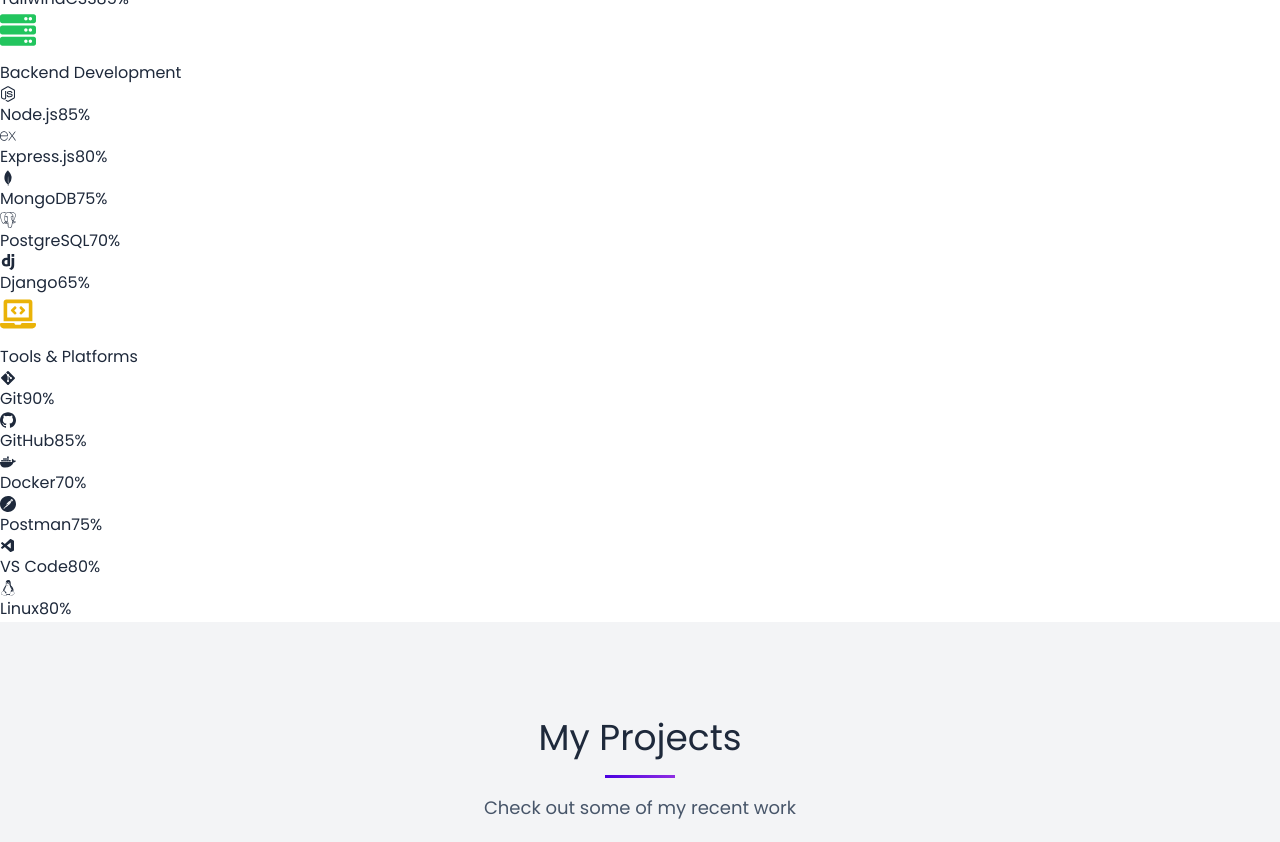
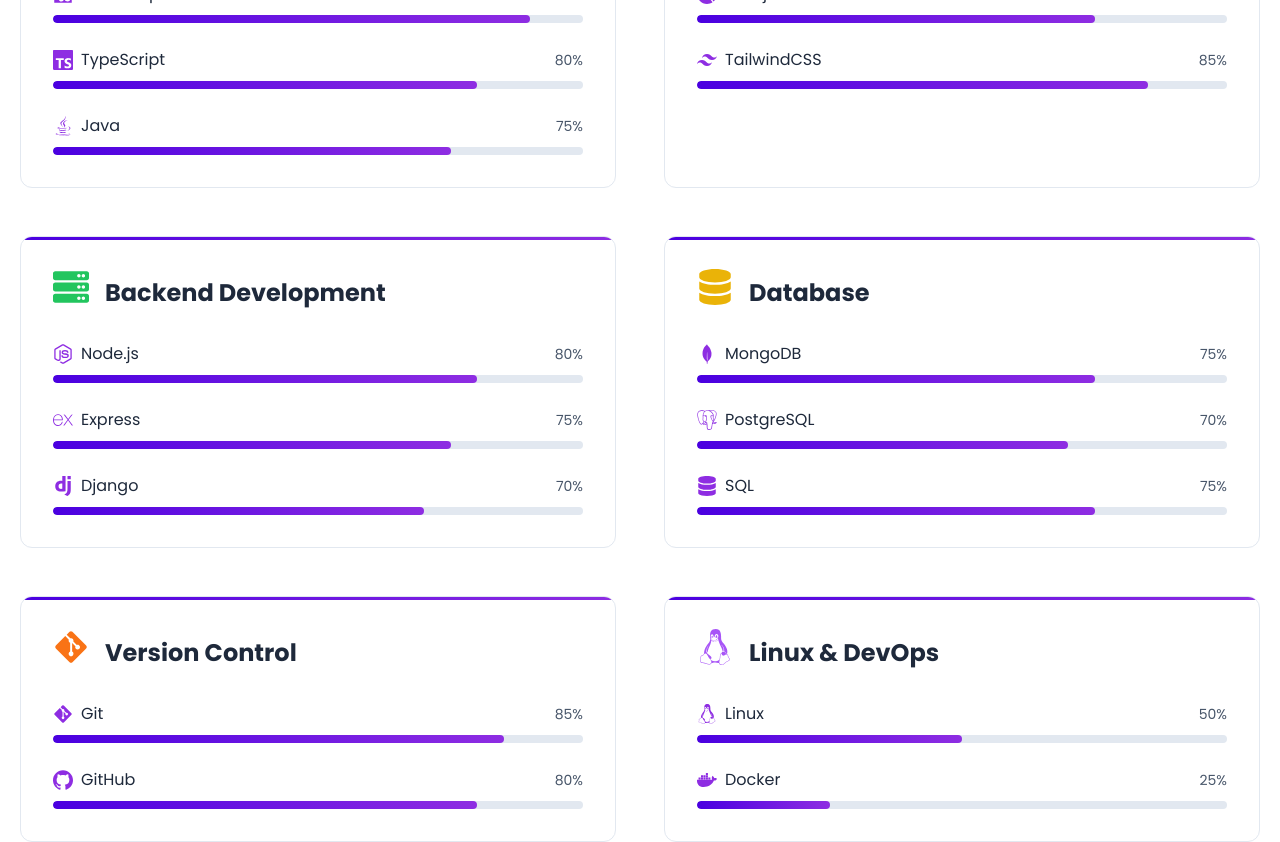
Before and after one commit to SjxSubham/sjxPortfolio, a React (Vite) app: page / in a window 1280 px wide. Shown: the part 2300-3142 px from the top of the page. Built offline with nearby package versions, Linux system fonts and the light colour scheme.

Commit message:
Refactor Skills component to enhance structure and add new skill categories

```diff
--- a/src/components/Skills.jsx
+++ b/src/components/Skills.jsx
@@ -1,7 +1,7 @@
 import { FaHtml5, FaCss3Alt, FaJs, FaReact, FaNodeJs, FaDatabase, FaPython, FaGitAlt, FaJava, FaCuttlefish,
          FaCode, FaLaptopCode, FaServer, FaLinux, FaDesktop, FaDocker } from 'react-icons/fa';
 import { SiTypescript, SiMongodb, SiExpress, SiCplusplus, SiNextdotjs, SiTailwindcss, SiDjango, SiPostgresql,
-  SiGithub, SiPostman } from 'react-icons/si';
+         SiGithub, SiUbuntu, SiPostman } from 'react-icons/si';
 import { VscVscode } from "react-icons/vsc";
 
 const Skills = () => {
@@ -36,48 +36,96 @@ id: "backend",
       name: "Backend Development",
       icon: <FaServer className="text-4xl mb-3 text-green-500" />,
       skills: [
- { name: 'Node.js', icon: <FaNodeJs />, level: 85 },
- { name: 'Express.js', icon: <SiExpress />, level: 80 },
+        { name: 'Node.js', icon: <FaNodeJs />, level: 80 },
+        { name: 'Express', icon: <SiExpress />, level: 75 },
+        { name: 'Django', icon: <SiDjango />, level: 70 },
+      ]
+    },
+    {
+      id: "database",
+      name: "Database",
+      icon: <FaDatabase className="text-4xl mb-3 text-yellow-500" />,
+      skills: [
         { name: 'MongoDB', icon: <SiMongodb />, level: 75 },
         { name: 'PostgreSQL', icon: <SiPostgresql />, level: 70 },
- { name: 'Django', icon: <SiDjango />, level: 65 },
+        { name: 'SQL', icon: <FaDatabase />, level: 75 },
+      ]
+    },
+    {
+      id: "version-control",
+      name: "Version Control",
+      icon: <FaGitAlt className="text-4xl mb-3 text-orange-500" />,
+      skills: [
+        { name: 'Git', icon: <FaGitAlt />, level: 85 },
+        { name: 'GitHub', icon: <SiGithub />, level: 80 },
+      ]
+    },
+    {
+      id: "linux",
+      name: "Linux & DevOps",
+      icon: <FaLinux className="text-4xl mb-3 text-purple-500" />,
+      skills: [
+        { name: 'Linux', icon: <FaLinux />, level: 50 },
+        // { name: 'Ubuntu', icon: <SiUbuntu />, level: 80 },
+        { name: 'Docker', icon: <FaDocker />, level: 25 },
       ]
     },
     {
       id: "tools",
-  name: "Tools & Platforms",
-  icon: <FaLaptopCode className="text-4xl mb-3 text-yellow-500" />,
+      name: "Tools",
+      icon: <FaDesktop className="text-4xl mb-3 text-red-500" />,
       skills: [
-   { name: 'Git', icon: <FaGitAlt />, level: 90 },
-   { name: 'GitHub', icon: <SiGithub />, level: 85 },
-   { name: 'Docker', icon: <FaDocker />, level: 70 },
-   { name: 'Postman', icon: <SiPostman />, level: 75 },
-   { name: 'VS Code', icon: <VscVscode  />, level: 80 },
-   { name: 'Linux', icon: <FaLinux />, level: 80 },
+        { name: 'VS Code', icon: <VscVscode />, level: 90 },
+        { name: 'Postman', icon: <SiPostman />, level: 85 },
       ]
-}
+    },
   ];
 
   return (
-<div className="skills-container">
-{skillsData.map((category) => (
- <div key={category.id} className="skill-category">
-   <div className="category-header">
+    <section id="skills" className="py-24 bg-white dark:bg-dark relative overflow-hidden before:content-[''] before:absolute before:top-0 before:right-0 before:w-[300px] before:h-[300px] before:bg-radial-gradient before:z-0 transition-colors duration-300">
+      <div className="container">
+        <h2 className="section-title text-slate-800 dark:text-white">My Skills</h2>
+        <p className="section-description text-slate-600 dark:text-gray-400">
+          Technologies and tools I've worked with, from programming languages to frameworks and development tools
+        </p>
+
+        <div className="grid grid-cols-1 lg:grid-cols-2 gap-12 mt-12">
+          {skillsData.map((category, index) => (
+            <div
+              key={index}
+              className="bg-white dark:bg-dark-lighter rounded-xl p-8 transition-all duration-300 relative overflow-hidden border border-slate-200 dark:border-white/5 before:content-[''] before:absolute before:top-0 before:left-0 before:w-full before:h-[3px] before:bg-gradient-primary hover:shadow-skill"
+            >
+              <div className="flex items-center mb-6">
+                <div className="text-4xl mr-4">
                   {category.icon}
-     <h3 className="category-name">{category.name}</h3>
                 </div>
-   <ul className="skills-list">
-     {category.skills.map((skill, index) => (
-       <li key={index} className="skill-item">
-         <div className="skill-icon">{skill.icon}</div>
-         <span className="skill-name">{skill.name}</span>
-         <span className="skill-level">{skill.level}%</span>
-       </li>
-     ))}
-   </ul>
+                <h3 className="text-slate-800 dark:text-white text-2xl font-bold">{category.name}</h3>
+              </div>
+
+              <div className="space-y-6">
+                {category.skills.map((skill, skillIndex) => (
+                  <div key={skillIndex} className="mb-4">
+                    <div className="flex items-center justify-between mb-2">
+                      <div className="flex items-center">
+                        <span className="text-xl text-primary mr-2">{skill.icon}</span>
+                        <span className="text-slate-800 dark:text-white">{skill.name}</span>
+                      </div>
+                      <span className="text-sm text-slate-600 dark:text-gray-400">{skill.level}%</span>
+                    </div>
+                    <div className="w-full h-2 bg-slate-200 dark:bg-white/10 rounded-full relative overflow-hidden">
+                      <div
+                        className="h-full bg-gradient-primary rounded-full"
+                        style={{ width: `${skill.level}%` }}
+                      ></div>
+                    </div>
                   </div>
                 ))}
               </div>
+            </div>
+          ))}
+        </div>
+      </div>
+    </section>
   );
 };
 
```
Lines whose indentation alone changed are shown as unchanged.
